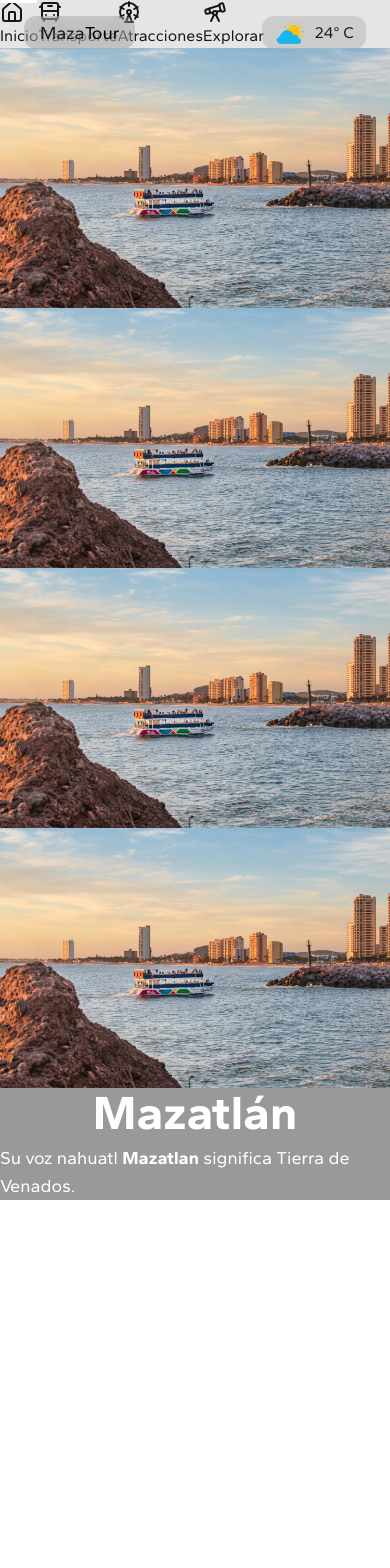
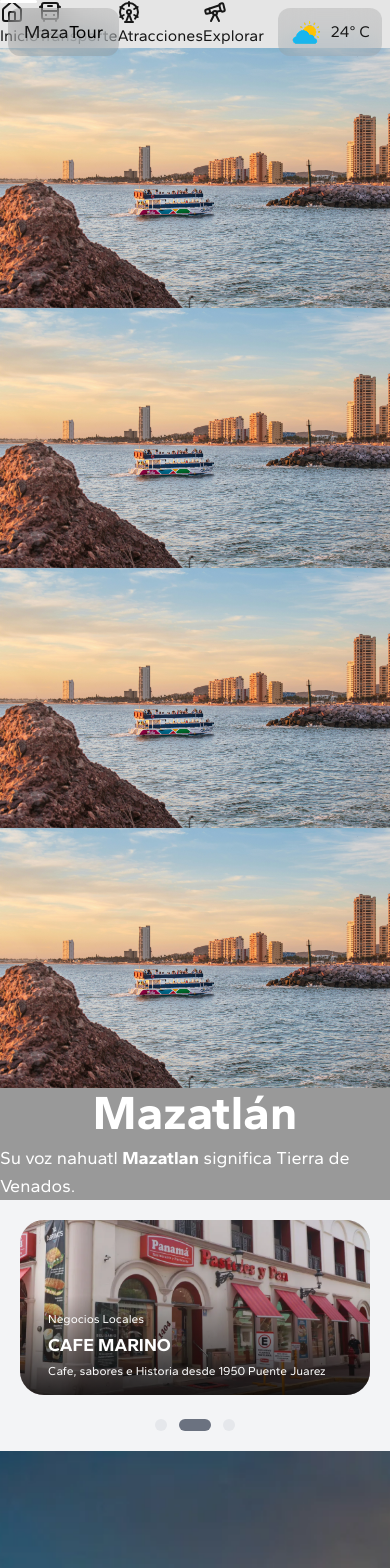
Before and after one commit to Adri13A/MazaTour-Front-end, a Next.js app: page / in a window 390 px wide. Shown: the top 1568 px of the page. Before the commit the page ends 1200 px from the top, so only its background shows below. Built offline with nearby package versions, Linux system fonts and the light colour scheme; a web font is replaced by a local one.

Commit message:
Se crea componentes para el carrusel y el banner de compañias

```diff
--- /dev/null
+++ b/src/app/components/bannerCompanies/CardCompanies.tsx
@@ -0,0 +1,40 @@
+import React from 'react';
+
+type CardCompaniesProps = {
+  imagen: string;
+  nombre: string;
+  descripcion: string;
+  ubicacion: string;
+};
+
+export default function CardCompanies({ imagen, nombre, descripcion, ubicacion }: CardCompaniesProps) {
+  return (
+    <div className="relative w-full aspect-[4/2] md:aspect-[6/2] overflow-hidden rounded-3xl">
+      {/* Imagen de fondo */}
+      <div className="absolute inset-0 bg-gray-300">
+        <img
+          src={imagen}
+          alt={`Negocios locales ${nombre}`}
+          className="w-full h-full object-cover"
+        />
+      </div>
+
+      {/* Contenido de texto */}
+      <div className="absolute bottom-0 left-0 p-4 sm:p-6 md:p-8 text-white bg-gradient-to-t from-black/80 to-transparent w-full">
+        <div className="pl-3 sm:pl-5 mx-auto">
+          <div className="flex flex-col items-start space-y-1 sm:space-y-2 md:space-y-3">
+            <p className="text-xs sm:text-sm md:text-base lg:text-lg">Negocios Locales</p>
+            <h2 className="font-bold text-lg sm:text-xl md:text-2xl lg:text-3xl xl:text-4xl uppercase">
+              {nombre}
+            </h2>
+            <p className="text-xs sm:text-sm md:text-base lg:text-lg">
+              {descripcion}
+              <br className="hidden sm:block" />
+              {ubicacion}
+            </p>
+          </div>
+        </div>
+      </div>
+    </div>
+  );
+}
--- /dev/null
+++ b/src/app/components/bannerCompanies/CarouselCompanies.tsx
@@ -0,0 +1,24 @@
+import React from 'react';
+import CarouselWrapper from './CarouselWrapper';
+import CardCompanies from './CardCompanies';
+
+import { companies } from '../../data/companies.js';
+
+
+const CarouselCompanies = () => {
+  return (
+    <CarouselWrapper>
+      {companies.map((company) => (
+        <CardCompanies
+          key={company.id}
+          imagen={company.imagen}
+          nombre={company.nombre}
+          descripcion={company.descripcion}
+          ubicacion={company.ubicacion}
+        />
+      ))}
+    </CarouselWrapper>
+  );
+};
+
+export default CarouselCompanies;
--- /dev/null
+++ b/src/app/components/bannerCompanies/CarouselWrapper.tsx
@@ -0,0 +1,79 @@
+import React, { ReactNode, useState, useEffect } from 'react';
+import { ChevronLeft, ChevronRight } from 'lucide-react'; // Importa las flechas
+
+type CarouselWrapperProps = {
+  children: ReactNode;
+};
+
+const CarouselWrapper = ({ children }: CarouselWrapperProps) => {
+  const [currentIndex, setCurrentIndex] = useState(0);
+  const items = React.Children.toArray(children);
+
+  // Cambiar al siguiente slide
+  const nextSlide = () => {
+    setCurrentIndex((prev) => (prev === items.length - 1 ? 0 : prev + 1));
+  };
+
+  // Cambiar al slide anterior
+  const prevSlide = () => {
+    setCurrentIndex((prev) => (prev === 0 ? items.length - 1 : prev - 1));
+  };
+
+  // Cambiar el slide cada 5 segundos
+  useEffect(() => {
+    const interval = setInterval(nextSlide, 5000);
+
+    // Limpiar el intervalo cuando el componente se desmonte
+    return () => clearInterval(interval);
+  }, []);
+
+  return (
+    <div className="relative w-full overflow-hidden">
+      {/* Contenedor del slide con transición de deslizamiento */}
+      <div
+        className="flex w-full transition-transform duration-1000 ease-in-out"
+        style={{
+          transform: `translateX(-${currentIndex * 100}%)`,
+        }}
+      >
+        {items.map((item, index) => (
+          <div key={index} className="w-full flex-shrink-0">
+            {item}
+          </div>
+        ))}
+      </div>
+
+      {/* Controles de navegación */}
+      <div className="flex justify-center mt-6 space-x-3">
+        {items.map((_, index) => (
+          <button
+            key={index}
+            onClick={() => setCurrentIndex(index)}
+            className={`h-3 w-2 rounded-full transition-all duration-300 ${
+              index === currentIndex ? 'w-8 bg-gray-500' : 'w-3 bg-gray-200'
+            }`}
+            aria-label={`Ir a slide ${index + 1}`}
+          />
+        ))}
+      </div>
+
+      {/* Flechas (lucide-react), solo visibles en pantallas medianas o grandes */}
+      <button
+        onClick={prevSlide}
+        className="absolute left-4 top-1/2 -translate-y-1/2 bg-black/50 text-white p-3 rounded-full z-10 sm:block hidden"
+        aria-label="Slide anterior"
+      >
+        <ChevronLeft size={24} /> {/* Usando la flecha izquierda */}
+      </button>
+      <button
+        onClick={nextSlide}
+        className="absolute right-4 top-1/2 -translate-y-1/2 bg-black/50 text-white p-3 rounded-full z-10 sm:block hidden"
+        aria-label="Slide siguiente"
+      >
+        <ChevronRight size={24} /> {/* Usando la flecha derecha */}
+      </button>
+    </div>
+  );
+};
+
+export default CarouselWrapper;
--- /dev/null
+++ b/src/app/data/companies.js
@@ -0,0 +1,26 @@
+import panamaImage from '@/public/images/companies/panama.webp';
+
+export const companies = [
+
+    {
+id: 1,
+    imagen: panamaImage.src,
+    nombre: 'Panamá',
+    descripcion: 'Repostería, panadería y restaurante desde 1974.',
+    ubicacion: 'Centro Histórico'
+    },
+    {
+      id: 2,
+      imagen: panamaImage.src,
+      nombre: 'Cafe Marino',
+      descripcion: 'Cafe, sabores e Historia desde 1950 ',
+      ubicacion: 'Puente Juarez'
+    },
+    {
+      id: 3,
+      imagen: panamaImage.src,
+      nombre: 'Cerveceria Pacifico',
+      descripcion: 'Cerveza, tradicion y cultura desde 1900',
+      ubicacion: 'Centro'
+    }
+  ];
--- a/src/app/page.tsx
+++ b/src/app/page.tsx
@@ -2,8 +2,8 @@
 
 import Image from "next/image";
 import imagenMain from '../public/images/Mazatlan-Malecon.jpg';
-//import Header from "./components/layout/header";
-//import Footer from "./components/layout/footer";
+import Footer from "./components/layout/footer";
+import CarouselCompanies from "./components/bannerCompanies/CarouselCompanies";
 
 
 export default function Home() {
@@ -46,10 +46,17 @@ export default function Home() {
               Su voz nahuatl <span className="font-bold">Mazatlan</span> significa Tierra de Venados.
             </p>
           </div>
+       </div>
+      </section>
+
+      {/* CardCompanies */}
+      <section>
+        <div className="p-5 md:p-20 bg-gray-100">
+          <CarouselCompanies />
         </div>
       </section>
 
-      {/*<Footer />*/}
+      <Footer />
 
     </div>
   );
```
Also changed, not shown: src/app/components/layout/footer.tsx (indentation only), src/public/images/companies/panama.webp (added).
